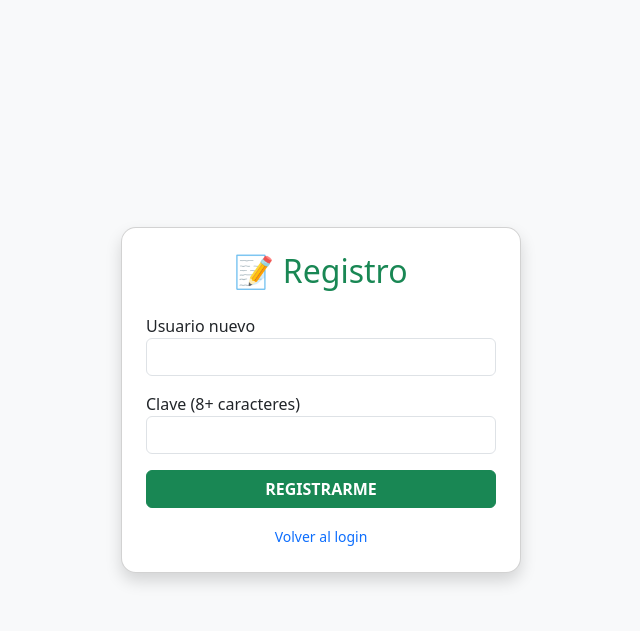
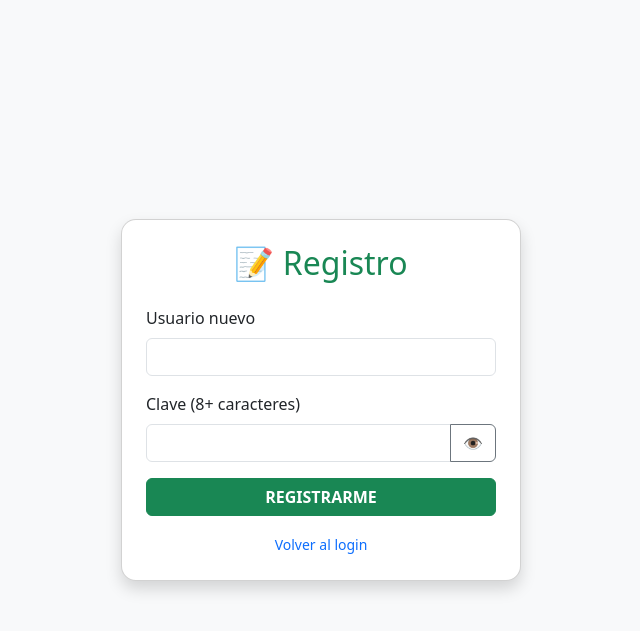
Before and after one commit to Pastormerlo/control-drenaje, a Flask app: page /registro in a window 1280 px wide. Shown: the top 631 px of the page, without its empty margins (319-959 px from the left). Run offline with Flask 3, Linux system fonts and the light colour scheme; some libraries are stand-ins or nearby versions.

Commit message:
Add files via upload

```diff
--- a/templates/register.html
+++ b/templates/register.html
@@ -5,24 +5,60 @@
     <meta name="viewport" content="width=device-width, initial-scale=1.0">
     <title>Registro - Salud</title>
     <link href="https://cdn.jsdelivr.net/npm/bootstrap@5.3.0/dist/css/bootstrap.min.css" rel="stylesheet">
-    <link rel="manifest" href="/manifest.json">
+    <link rel="manifest" href="/static/manifest.json">
+    <meta name="theme-color" content="#198754">
 </head>
 <body class="bg-light d-flex align-items-center" style="height: 100vh;">
     <div class="container">
         <div class="card p-4 mx-auto shadow" style="max-width: 400px; border-radius: 15px;">
             <h2 class="text-center text-success mb-4">📝 Registro</h2>
+
             {% with messages = get_flashed_messages(with_categories=true) %}
               {% if messages %}{% for c, m in messages %}
                 <div class="alert alert-{{c}} small">{{m}}</div>
               {% endfor %}{% endif %}
             {% endwith %}
+
             <form method="POST">
-                <div class="mb-3"><label>Usuario nuevo</label><input type="text" name="usuario" class="form-control" required></div>
-                <div class="mb-3"><label>Clave (8+ caracteres)</label><input type="password" name="password" class="form-control" required></div>
+                <div class="mb-3">
+                    <label class="form-label">Usuario nuevo</label>
+                    <input type="text" name="usuario" class="form-control" required>
+                </div>
+
+                <div class="mb-3">
+                    <label class="form-label">Clave (8+ caracteres)</label>
+                    <div class="input-group">
+                        <input type="password" name="password" id="password" class="form-control" required>
+                        <button class="btn btn-outline-secondary" type="button" id="togglePassword">
+                            👁️
+                        </button>
+                    </div>
+                </div>
+
                 <button type="submit" class="btn btn-success w-100 fw-bold">REGISTRARME</button>
             </form>
-            <div class="text-center mt-3"><a href="{{ url_for('login') }}" class="text-decoration-none small">Volver al login</a></div>
+
+            <div class="text-center mt-3">
+                <a href="{{ url_for('login') }}" class="text-decoration-none small">Volver al login</a>
+            </div>
         </div>
     </div>
+
+    <script>
+        // Registro del Service Worker para mantener la App instalable
+        if ('serviceWorker' in navigator) {
+            navigator.serviceWorker.register('/static/sw.js');
+        }
+
+        // Lógica para mostrar/ocultar contraseña
+        const togglePassword = document.querySelector('#togglePassword');
+        const passwordInput = document.querySelector('#password');
+
+        togglePassword.addEventListener('click', function () {
+            const type = passwordInput.getAttribute('type') === 'password' ? 'text' : 'password';
+            passwordInput.setAttribute('type', type);
+            this.textContent = type === 'password' ? '👁️' : '🙈';
+        });
+    </script>
 </body>
 </html>
```
Also changed, not shown: templates/login.html (+38 -5 lines).
